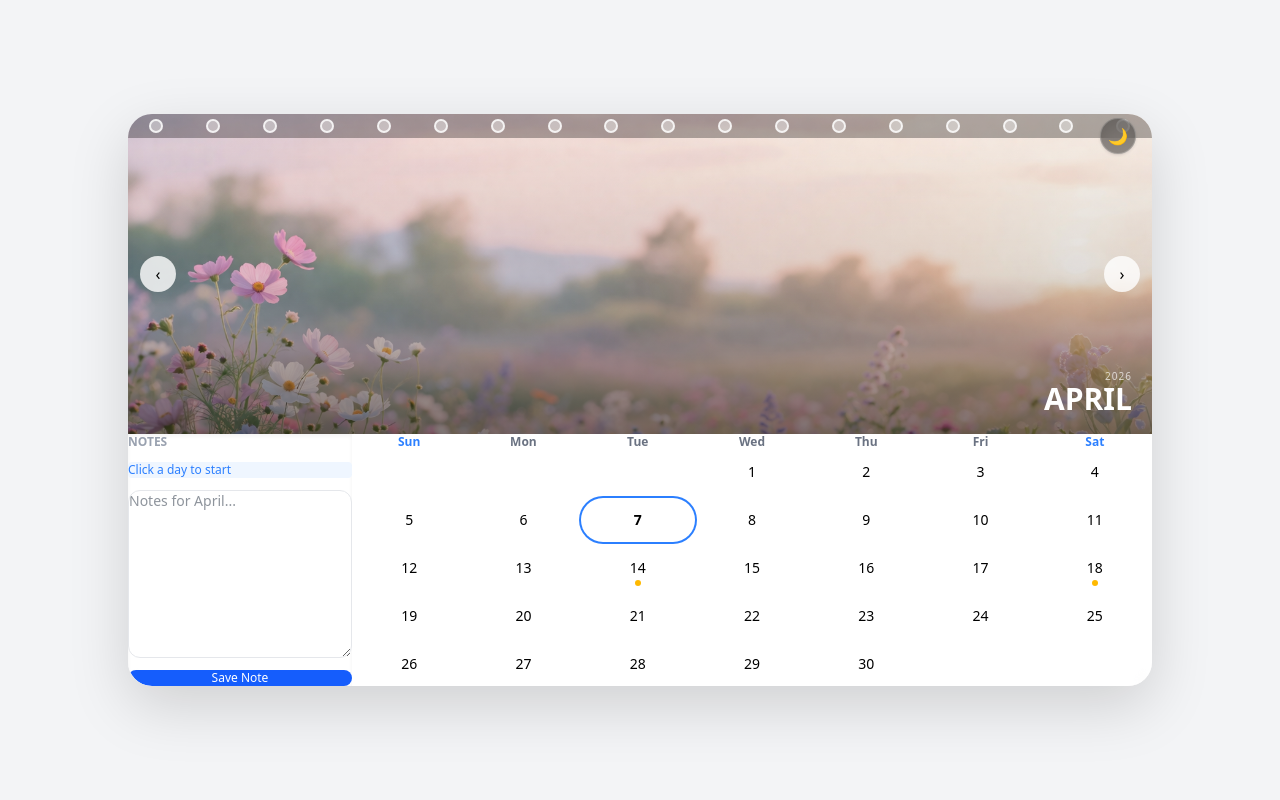
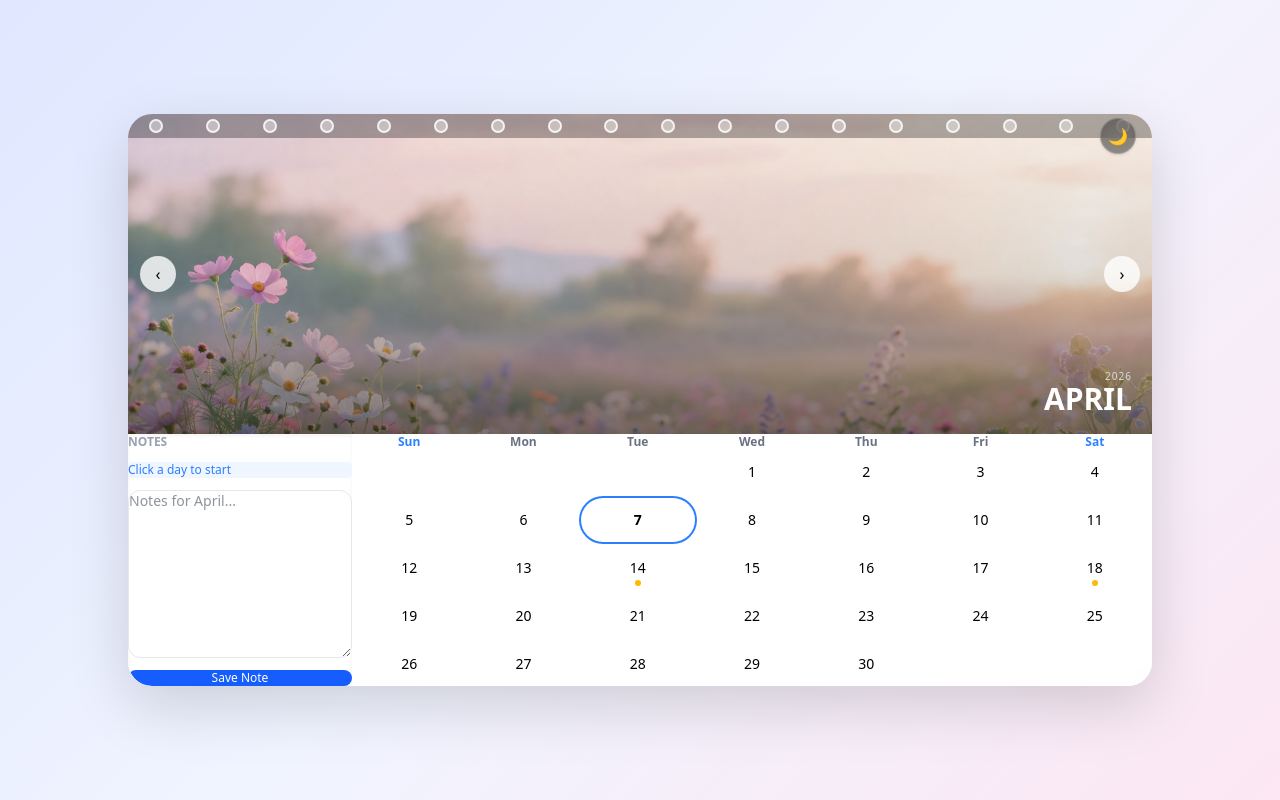
Before and after one commit to SKEL1NJA/tuf-calendar, a Next.js app: page / in a window 1280 px wide. Built offline with nearby package versions, Linux system fonts and the light colour scheme.

Commit message:
style: add gradient background to page

```diff
--- a/src/app/page.js
+++ b/src/app/page.js
@@ -2,7 +2,12 @@ import Calendar from "@/components/Calendar";
 
 export default function Home() {
   return (
-    <main className="min-h-screen flex items-center justify-center p-4 bg-gray-100">
+    <main
+      className="min-h-screen flex items-center justify-center p-4"
+      style={{
+        background: "linear-gradient(135deg, #e0e7ff 0%, #f0f4ff 50%, #fce7f3 100%)"
+      }}
+    >
       <Calendar />
     </main>
   );
```
